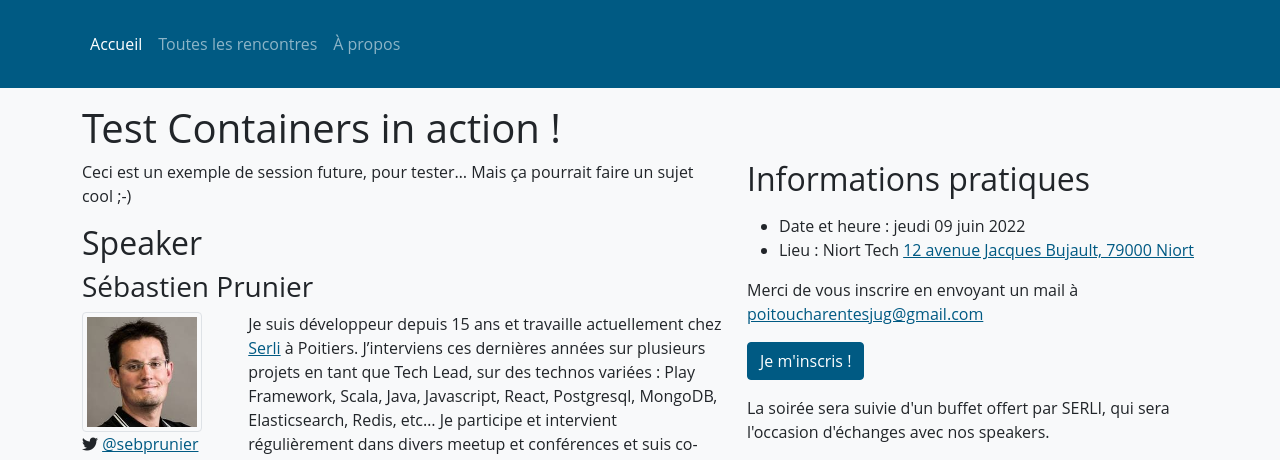
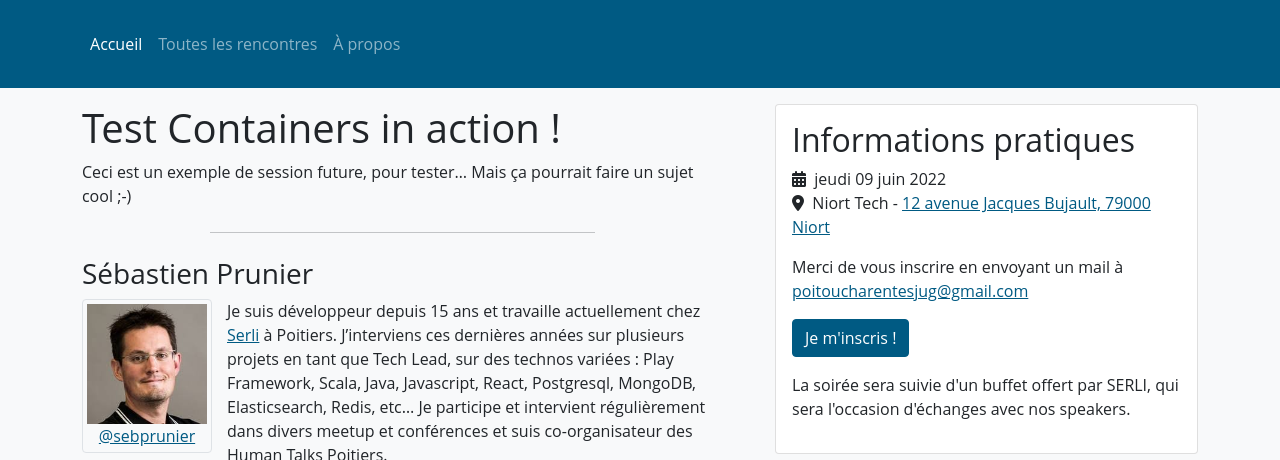
Before and after one commit to Serli/poitoucharentesjug.org, a Jekyll site: the page built from _posts/2022-06-09-testcontainers-in-action.md, in a window 1280 px wide. Shown: the top 460 px of the page. Built offline with Jekyll 4.4.1, drawn with Linux system fonts in a browser that asks for light colours; grey boxes are pictures that could not be loaded.

Commit message:
Amélioration du style

```diff
--- a/_layouts/default.html
+++ b/_layouts/default.html
@@ -37,7 +37,7 @@
         </nav>
     </header>
 
-    <main class="flex-shrink-0 pt-3">
+    <main class="flex-shrink-0 py-3">
         <div id="main-container" class="container">
             {{ content }}
         </div>
--- a/_layouts/event.html
+++ b/_layouts/event.html
@@ -2,34 +2,30 @@
 layout: default
 ---
 
-<h1>{{ page.title }}</h1>
-
 <div class="row">
     <div class="col-12 col-lg-7">
 
+        <h1>{{ page.title }}</h1>
+
         {{ content }}
 
+        <hr class="mt-4" style="width: 60%; margin: 0 auto;"/>
+
         {% assign speakers_ids = page.speakers | split: "," %}
-        {% if speakers_ids.size > 1 %}
-        <h2>Speakers</h2>
-        {% else %}
-        <h2>Speaker</h2>
-        {% endif %}
-
         {% for speaker in site.speakers %}
             {% if speakers_ids contains speaker.id %}
+                <div class="mt-4">
                     <h3>{{ speaker.name }}</h3>
-            <div class="row">
-                <div class="col-12 col-lg-3">
                     {% capture speaker_photo_url %}{{ "/assets/images/speakers/" }}{{ speaker.photo }}{% endcapture %}
-                    <img class="img-speaker img-thumbnail" src="{{ speaker_photo_url | relative_url }}" alt="{{ speaker.name }}" />
+                    <div>
+                        <div class="float-start img-thumbnail" style="margin-right: 15px;;">
+                            <img class="img-speaker" src="{{ speaker_photo_url | relative_url }}" alt="{{ speaker.name }}" />
                             {% if speaker.twitter_id %}
-                    <p>
-                        <i class="fa-brands fa-twitter"></i> <a href="https://twitter.com/{{speaker.twitter_id}}" target="_blank" rel="noreferrer noopener">@{{speaker.twitter_id}}</a>
-                    </p>
+                            <div class="text-center">
+                                <a href="https://twitter.com/{{speaker.twitter_id}}" target="_blank" rel="noreferrer noopener">@{{speaker.twitter_id}}</a>
+                            </div>
                             {% endif %}
                         </div>
-                <div class="col-12 col-lg-9">
                         {{ speaker.content | markdownify }}
                     </div>
                 </div>
@@ -38,18 +34,19 @@ layout: default
 
     </div>
 
-    <div class="col-12 col-lg-5">
+    <div class="col-12 col-lg-5" style="padding-left: 40px;">
         {% for place in site.places %}
             {% if place.id == page.place %}
              {% assign event_place = place %}
             {% endif %}
         {% endfor %}
+        <div class="card mb-3">
+            <div class="card-body">
                 <h2>Informations pratiques</h2>
                 <p>
-            <ul>
-                <li>Date et heure : {{ page.date | date: "%A %d %B %Y" | replace:"January","janvier" | replace:"February","février" | replace:"March","mars" | replace:"April","avril" | replace:"May","mai" | replace:"June","juin" | replace:"July","juillet" | replace:"August","août"| replace:"September","septembre" | replace:"October","octobre" | replace:"november","Novembre" | replace:"December","décembre" | replace:"Monday","lundi" | replace:"Tuesday","mardi" | replace:"Wednesday","mercredi" | replace:"Thursday","jeudi" | replace:"Friday","vendredi" | replace:"Saturday","samedi" | replace:"Sunday","dimanche" }}</li>
-                <li>Lieu : {{ event_place.name }} <a href="{{ event_place.address_url }}" target="_blank" rel="noreferrer noopener">{{ event_place.address }}</a></li>
-            </ul>
+                    <i class="fa-solid fa-calendar-days"></i> &nbsp;{{ page.date | date: "%A %d %B %Y" | replace:"January","janvier" | replace:"February","février" | replace:"March","mars" | replace:"April","avril" | replace:"May","mai" | replace:"June","juin" | replace:"July","juillet" | replace:"August","août"| replace:"September","septembre" | replace:"October","octobre" | replace:"november","Novembre" | replace:"December","décembre" | replace:"Monday","lundi" | replace:"Tuesday","mardi" | replace:"Wednesday","mercredi" | replace:"Thursday","jeudi" | replace:"Friday","vendredi" | replace:"Saturday","samedi" | replace:"Sunday","dimanche" }}
+                    <br/>
+                    <i class="fa-solid fa-location-dot"></i> &nbsp;{{ event_place.name }} - <a href="{{ event_place.address_url }}" target="_blank" rel="noreferrer noopener">{{ event_place.address }}</a>
                 </p>
                 <p>
                     Merci de vous inscrire en envoyant un mail à <a href="mailto:poitoucharentesjug@gmail.com">poitoucharentesjug@gmail.com</a>
@@ -60,6 +57,8 @@ layout: default
                 <p>
                     La soirée sera suivie d'un buffet offert par SERLI, qui sera l'occasion d'échanges avec nos speakers.
                 </p>
+            </div>
+        </div>
         {{ event_place.content }}
     </div>
 </div>
```
Lines whose indentation alone changed are shown as unchanged.
